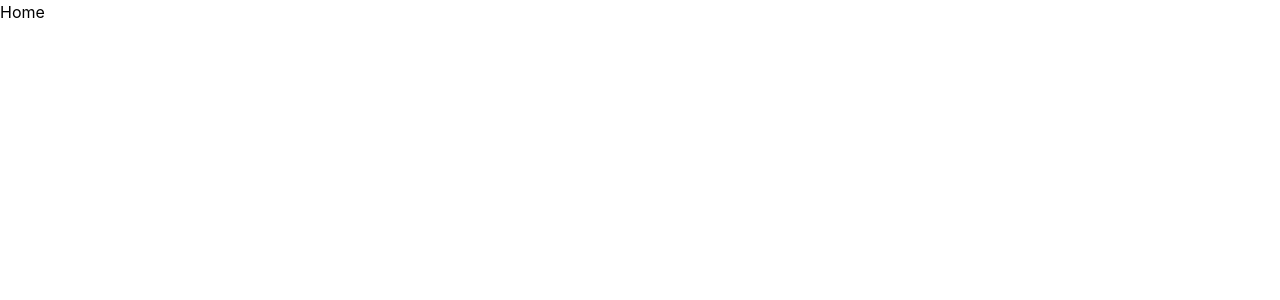
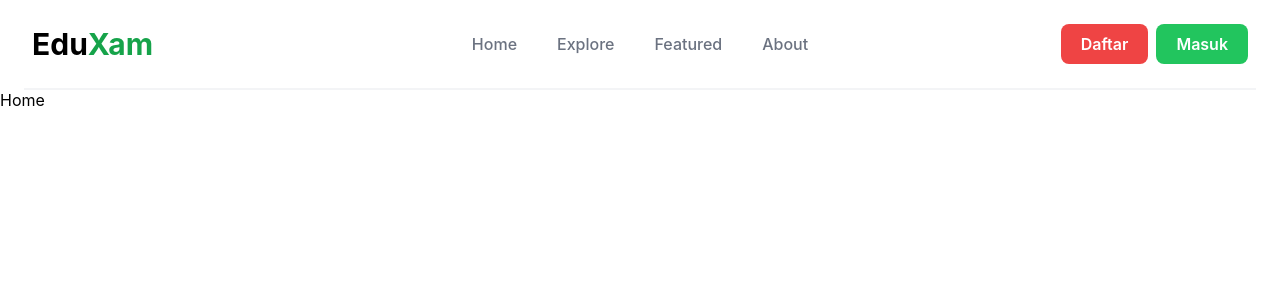
Before and after one commit to zakyfn3320/eduxam, a React (Create React App) app: page / in a window 1280 px wide. Shown: the top 300 px of the page. Built offline with nearby package versions, Linux system fonts and the light colour scheme.

Commit message:
eduxam: add header

```diff
--- a/package.json
+++ b/package.json
@@ -3,6 +3,8 @@
   "version": "0.1.0",
   "private": true,
   "dependencies": {
+    "@headlessui/react": "^1.6.4",
+    "@heroicons/react": "^1.0.6",
     "@testing-library/jest-dom": "^5.16.4",
     "@testing-library/react": "^13.3.0",
     "@testing-library/user-event": "^13.5.0",
--- a/src/App.js
+++ b/src/App.js
@@ -1,4 +1,3 @@
-import logo from './logo.svg';
 import './App.css';
 import { Route, Routes } from 'react-router-dom';
 
@@ -10,9 +9,12 @@ import {
   Register,
   SubjectNew,
 } from "./pages"
+import Header from './components/Header';
 
 function App() {
   return (
+    <>
+      <Header />
       <Routes>
         <Route path='/dashboard' element={<DashboardAdmin />} />
         <Route path='/login' element={<Login />} />
@@ -20,6 +22,7 @@ function App() {
         <Route path='/subject' element={<SubjectNew />} />
         <Route path='/' element={<Home />} />
       </Routes>
+    </>
   );
 }
 
--- /dev/null
+++ b/src/components/Header.js
@@ -0,0 +1,115 @@
+import { Fragment } from 'react'
+import { Popover, Transition } from '@headlessui/react'
+import {
+    MenuIcon,
+    XIcon,
+} from '@heroicons/react/outline'
+import { Link } from 'react-router-dom'
+
+const links = [
+    { id: 0, name: 'Home', link: '/' },
+    { id: 1, name: 'Explore', link: '/explore' },
+    { id: 2, name: 'Featured', link: '/featured' },
+    { id: 3, name: 'About', link: '/about' },
+]
+
+const Header = () => {
+    return (
+        <>
+            <Popover className="fixed w-full bg-white z-50">
+                <div className="max-w-7xl mx-auto px-4 sm:px-6">
+                    <div className="flex justify-between items-center border-b-2 border-gray-100 py-6 md:justify-start md:space-x-10">
+                        <div className="flex justify-start lg:w-0 lg:flex-1 align-middle align-middle">
+                            <Link to="/" className='flex'>
+                                <span className="sr-only">EduXam</span>
+                                {/* <img
+                                    className="h-8 w-auto sm:h-10"
+                                    src={require('../asset/image/Logo.png')}
+                                    alt=""
+                                /> */}
+                                <span className='text-3xl font-bold ml-2'>Edu<span className='text-green-600'>Xam</span></span>
+                            </Link>
+                        </div>
+                        <div className="-mr-2 -my-2 md:hidden">
+                            <Popover.Button className="bg-white rounded-md p-2 inline-flex items-center justify-center text-gray-400 hover:text-gray-500 hover:bg-gray-100 focus:outline-none focus:ring-2 focus:ring-inset focus:ring-indigo-500">
+                                <span className="sr-only">Open menu</span>
+                                <MenuIcon className="h-6 w-6" aria-hidden="true" />
+                            </Popover.Button>
+                        </div>
+                        <Popover.Group as="nav" className="hidden md:flex space-x-10">
+                            {links.map(item => {
+                                return (
+
+                                    <Link key={item.id} to={item.link} className="text-base font-medium text-gray-500 hover:text-gray-900">
+                                        {item.name}
+                                    </Link>
+                                )
+                            })}
+                        </Popover.Group>
+                        <div className="hidden md:flex items-center justify-end md:flex-1 lg:w-0">
+                            {/* <Link to="/" className="whitespace-nowrap text-base font-medium text-gray-500 hover:text-gray-900">
+                            Sign in
+                        </Link> */}
+
+                            <Link to='/' className='bg-red-500 py-2 px-5 mr-2 rounded-lg text-white font-semibold'>Daftar</Link>
+                            <Link to='/' className='bg-green-500 py-2 px-5 mr-2 rounded-lg text-white font-semibold'>Masuk</Link>
+                            {/* <ButtonCart /> */}
+                        </div>
+                    </div>
+                </div>
+
+                <Transition
+                    as={Fragment}
+                    enter="duration-200 ease-out"
+                    enterFrom="opacity-0 scale-95"
+                    enterTo="opacity-100 scale-100"
+                    leave="duration-100 ease-in"
+                    leaveFrom="opacity-100 scale-100"
+                    leaveTo="opacity-0 scale-95"
+                >
+                    <Popover.Panel focus className="absolute top-0 inset-x-0 p-2 transition transform origin-top-right md:hidden">
+                        <div className="rounded-lg shadow-lg ring-1 ring-black ring-opacity-5 bg-white divide-y-2 divide-gray-50">
+                            <div className="pt-5 pb-6 px-5">
+                                <div className="flex items-center justify-between">
+                                    <div>
+                                        {/* <img
+                                            className="h-8 w-auto sm:h-10"
+                                            src={require('../asset/image/Logo.png')}
+                                            alt="Logo"
+                                        /> */}
+                                    </div>
+                                    <div className="-mr-2">
+                                        <Popover.Button className="bg-white rounded-md p-2 inline-flex items-center justify-center text-gray-400 hover:text-gray-500 hover:bg-gray-100 focus:outline-none focus:ring-2 focus:ring-inset focus:ring-indigo-500">
+                                            <span className="sr-only">Close menu</span>
+                                            <XIcon className="h-6 w-6" aria-hidden="true" />
+                                        </Popover.Button>
+                                    </div>
+                                </div>
+                                <div className="mt-6">
+                                    <nav className="grid gap-y-4">
+                                        {links.map((item) => (
+                                            <Link
+                                                key={item.id}
+                                                to={item.link}
+                                                className="-m-3 p-3 flex items-center rounded-md hover:bg-gray-50"
+                                            >
+                                                {/* <item.icon className="flex-shrink-0 h-6 w-6 text-indigo-600" aria-hidden="true" /> */}
+                                                <span className="ml-3 text-base font-medium text-gray-900">{item.name}</span>
+                                            </Link>
+                                        ))}
+                                        <Link to='/' className='bg-red-500 py-2 px-5 mr-2 rounded-lg text-white font-semibold'>Daftar</Link>
+                                        <Link to='/' className='bg-green-500 py-2 px-5 mr-2 rounded-lg text-white font-semibold'>Masuk</Link>
+                                        {/* <ButtonCart /> */}
+                                    </nav>
+                                </div>
+                            </div>
+                        </div>
+                    </Popover.Panel>
+                </Transition>
+            </Popover>
+            <div className="p-11"></div>
+        </>
+    )
+}
+
+export default Header;
```
Also changed, not shown: 1 other file (tests, documents, lock files or other folders). Lines whose indentation alone changed are shown as unchanged.
